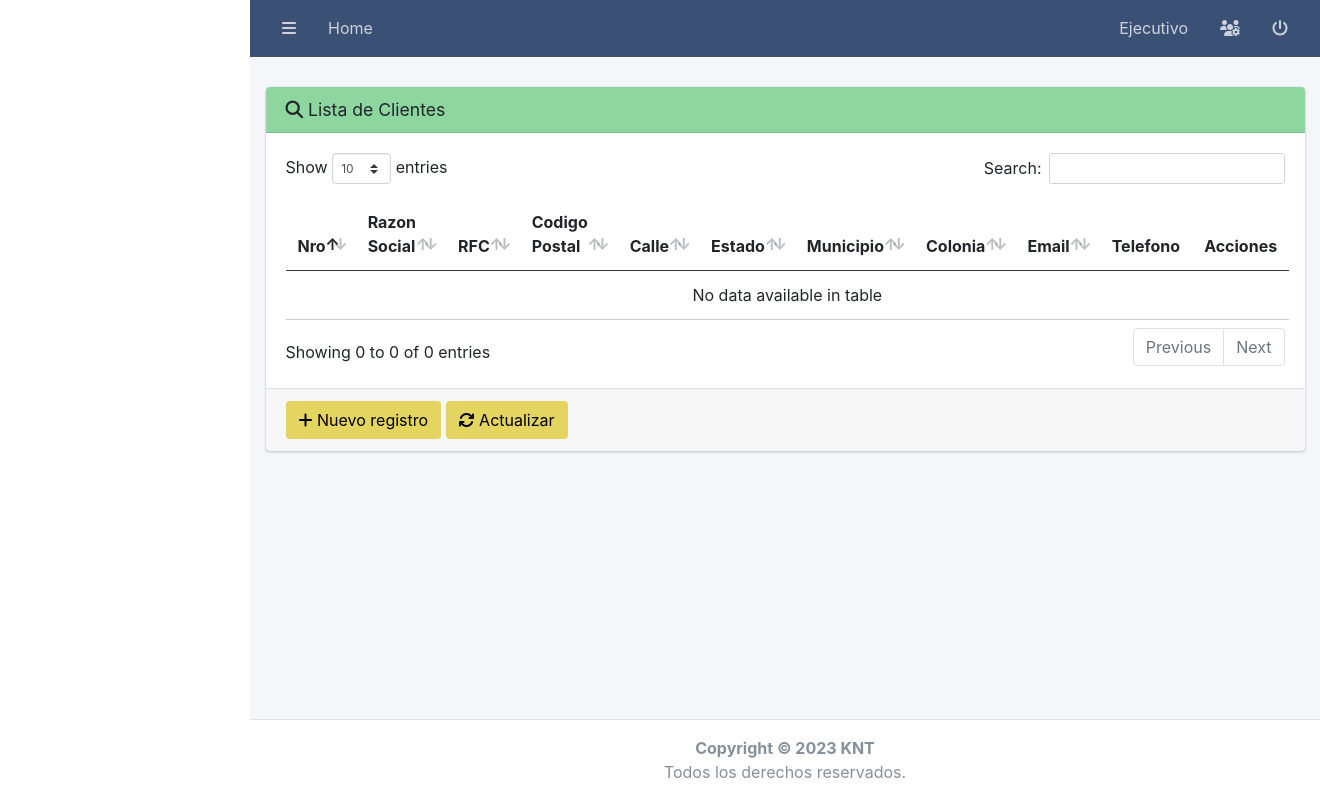
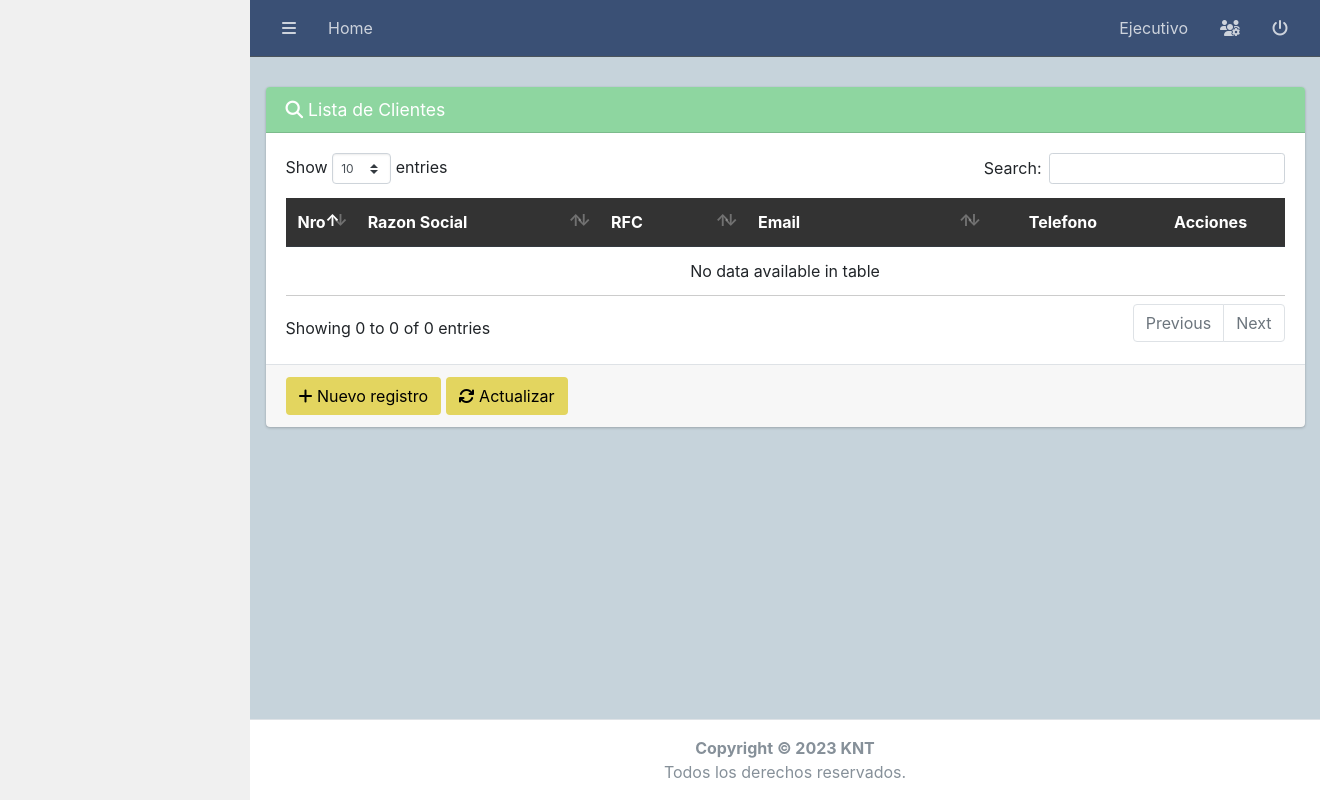
Before and after one commit to repoknt/SICOVG, a Django app: page /Clientes/List/ in a window 1320 px wide. Run offline with Django 4.2, Linux system fonts and the light colour scheme; the visitor is signed in with stand-in values (Sample User, id 1); data that the repository does not hold is empty; some libraries are stand-ins or nearby versions.

Commit message:
CRUD clientes/proovedor diff diseño

```diff
--- a/sicovg/core/Clientes/static/js/list.js
+++ b/sicovg/core/Clientes/static/js/list.js
@@ -21,28 +21,23 @@ $(function () {
             {"data": "id"},
             {"data": "razonSocial"},
             {"data": "RFC"},
-            {"data": "codigoPostal"},
-            {"data": "calle"},
-            {"data": "estado"},
-            {"data": "municipio"},
-            {"data": "colonia"},
             {"data": "email"},
             {"data": "telefono"},
         ],
         columnDefs: [
             {
-                targets: [9],
+                targets: [4],
                 class: 'text-center',
                 orderable: false,
 
             },
             {
-                targets: [10],
+                targets: [5],
                 class: 'text-center',
                 orderable: false,
                 render: function (data, type, row) {
-                    var buttons = '<a href="/Clientes/Update/' + row.id + '/" class="btn btn-warning btn-xs btn-flat"><i class="fas-col fas fa-edit"></i></a> ';
-                    buttons += '<a href="/Clientes/Delete/' + row.id + '/" rel="delete" title="Eliminar usu" type="button" class="btn btn-danger btn-xs btn-flat"><i class="fas-col fas fa-trash-alt"></i></a>';
+                   var buttons = '<a href="/Clientes/Update/' + row.id + '/" class="btn btn-warning"><i class="fas-col fas fa-edit"></i></a> ';
+                    buttons += '<a href="/Clientes/Delete/' + row.id + '/" rel="delete" title="Eliminar usu" type="button" class="btn btn-danger  "><i class="fas-col fas fa-trash-alt"></i></a>';
                     return buttons;
                 }
             },
--- a/sicovg/core/Clientes/templates/ClienteView.html
+++ b/sicovg/core/Clientes/templates/ClienteView.html
@@ -8,21 +8,15 @@
         <th scope="col" style="width: 3%;">Nro</th>
         <th scope="col" style="width: 25%;">Razon Social</th>
         <th scope="col" style="width: 15%;">RFC</th>
-        <th scope="col" style="width: 10%;">Codigo Postal</th>
-        <th scope="col" style="width: 15%;">Calle</th>
-        <th scope="col" style="width: 10%;">Estado</th>
-        <th scope="col" style="width: 15%;">Municipio</th>
-        <th scope="col" style="width: 15%;">Colonia</th>
-        <th scope="col" style="width: 15%;">Email</th>
+        <th scope="col" style="width: 25%;">Email</th>
         <th scope="col" style="width: 15%;">Telefono</th>
-        <th scope="col" style="width: 10%;">Acciones</th>
+        <th scope="col" style="width: 15%; text-align:center;">Acciones</th>
     </tr>
 {% endblock %}
 
 {% block rows %}
 
 {% endblock %}
-
 {% block javascript %}
 
 {% endblock %}
--- a/sicovg/core/Clientes/templates/Create_cliente.html
+++ b/sicovg/core/Clientes/templates/Create_cliente.html
@@ -10,8 +10,8 @@
     <script src="{% static 'lib/select2-4.0.13/js/select2.min.js' %}"></script>
     <script src="{% static 'lib/select2-4.0.13/js/i18n/es.js' %}"></script>
     {# mi Script #}
-    <script src="{% static 'js/formsPr.js' %}"></script>
-    <script src="{% static 'js/createPr.js' %}"></script>
+    <script src="{% static 'js/forms.js' %}"></script>
+    <script src="{% static 'js/create.js' %}"></script>
 {% endblock %}
 {% block pantallaDeCarga %}
 {% endblock %}
--- a/sicovg/core/principales/templates/list.html
+++ b/sicovg/core/principales/templates/list.html
@@ -16,8 +16,9 @@
 {% endblock %}
 
 {% block content %}
+    <div class="">
         <div class="card">
-        <div class="card-header col-greent">
+            <div class="card-header col-greent text-white">
                 <h3 class="card-title">
                     <i class="fas fa-search"></i>
                     {{ title }}
@@ -39,13 +40,14 @@
             </div>
             <div class="card-footer">
                 {% block buttons_list %}
-                <a href="{{ create_url }}" class=" btn btn-yellowt ">
+                    <a href="{{ create_url }}" class="btn btn-yellowt">
                         <i class="fas fa-plus"></i> Nuevo registro
                     </a>
                     <a href="{{ list_url }}" class="btn btn-yellowt">
                         <i class="fas fa-sync"></i> Actualizar
                     </a>
                 {% endblock %}
+            </div>
         </div>
     </div>
 {% endblock %}
--- a/sicovg/core/principales/templates/vtc/header.html
+++ b/sicovg/core/principales/templates/vtc/header.html
@@ -38,7 +38,7 @@
             </div>
         </li>
       <li class="nav-item">
-            <a class="nav-link">
+            <a  class="nav-link">
                 <i class="fas fa-power-off" aria-hidden="true"></i>
             </a>
         </li>
--- a/sicovg/static/css/new_style.css
+++ b/sicovg/static/css/new_style.css
@@ -400,3 +400,48 @@ background-color:#b71010;
 .fas-col{
 color:#fff;
 }
+
+
+.content-wrapper {
+background-color:#487d9d40;
+}
+
+ body {
+            font-family: Arial, sans-serif;
+            background-color: #f0f0f0;
+            margin: 0;
+            padding: 0;
+        }
+
+
+        table {
+            width: 100%;
+            border-collapse: collapse;
+            margin-top: 20px;
+        }
+
+        th, td {
+            padding: 10px;
+            text-align: left;
+        }
+
+        th {
+            background-color: #333;
+            color: #fff;
+        }
+
+        tr:nth-child(even) {
+            background-color: #f2f2f2;
+        }
+
+        tr:hover {
+            background-color: #4680b940;
+        }
+
+        th, td {
+            border-bottom: 1px solid #ddd;
+        }
+
+        th {
+            text-align: left;
+        }
```
Lines whose indentation alone changed are shown as unchanged.
